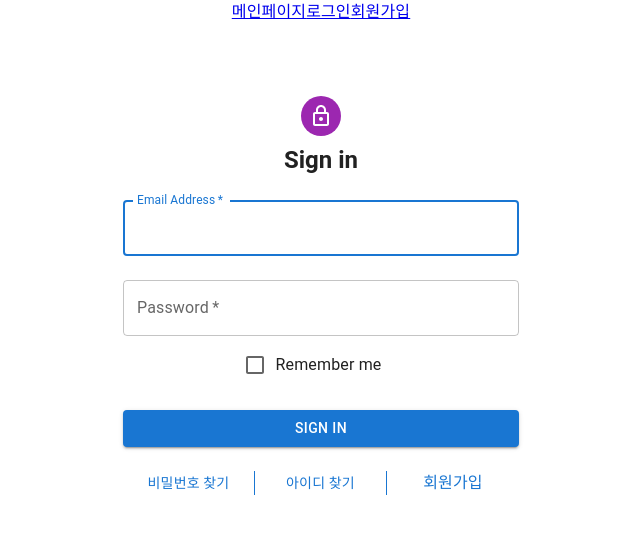
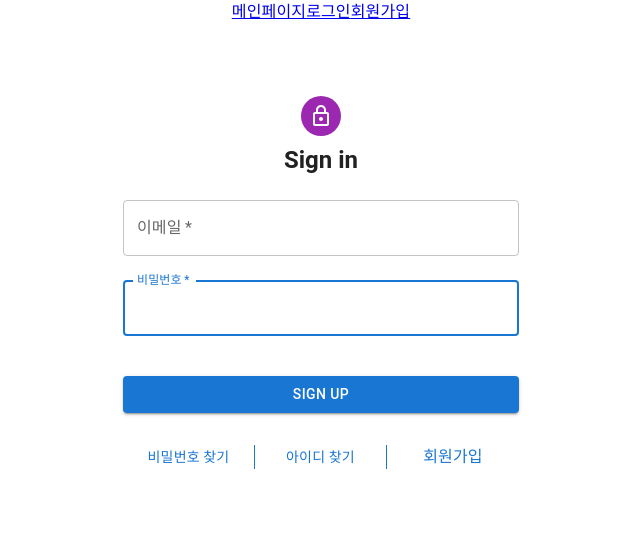
Before and after one commit to shindaehyuk/TaleTogether, a React (Create React App) app in the folder frontend/: page /login in a window 1280 px wide. Shown: the top 534 px of the page, without its empty margins (319-959 px from the left). Built offline with nearby package versions, Linux system fonts and the light colour scheme; the HTML template or start-up script is replaced by a standard one.

Commit message:
updateform

```diff
--- a/frontend/src/page/Login.jsx
+++ b/frontend/src/page/Login.jsx
@@ -3,8 +3,6 @@ import Avatar from '@mui/material/Avatar';
 import Button from '@mui/material/Button';
 import CssBaseline from '@mui/material/CssBaseline';
 import TextField from '@mui/material/TextField';
-import FormControlLabel from '@mui/material/FormControlLabel';
-import Checkbox from '@mui/material/Checkbox';
 import Link from '@mui/material/Link';
 import Grid from '@mui/material/Grid';
 import Box from '@mui/material/Box';
@@ -12,26 +10,28 @@ import LockOutlinedIcon from '@mui/icons-material/LockOutlined';
 import Typography from '@mui/material/Typography';
 import Container from '@mui/material/Container';
 import { createTheme, ThemeProvider } from '@mui/material/styles';
+import { useForm } from 'react-hook-form';
+import CircularProgress from '@mui/material/CircularProgress';
 import { useState } from 'react';
+import { useNavigate } from 'react-router-dom';
 
 const defaultTheme = createTheme();
 
 export default function SignIn() {
-  const [input, setInput] = useState({
-    email: '',
-    password: '',
-  });
+  const [isLoading, setIsLoading] = useState(false);
+  const navigate = useNavigate();
 
-  const changeHandler = (e) => {
-    setInput({
-      ...input,
-      [e.target.id]: e.target.value,
-    });
-  };
+  const {
+    register,
+    handleSubmit,
+    formState: { errors },
+  } = useForm();
 
-  const handleSubmit = (event) => {
-    event.preventDefault();
-    console.log(input);
+  const onSubmit = (event) => {
+    setIsLoading(true);
+    setTimeout(() => {
+      navigate('/');
+    }, 2000); // 로그인 후 메인페이지로 이동
   };
 
   return (
@@ -54,33 +54,33 @@ export default function SignIn() {
             <b>Sign in</b>
           </Typography>
 
-          <Box component="form" onSubmit={handleSubmit} sx={{ mt: 1 }}>
+          <Box component="form" noValidate onSubmit={handleSubmit(onSubmit)} sx={{ mt: 1 }}>
             <TextField
               margin="normal"
               required
               fullWidth
-              id="email"
-              label="Email Address"
-              name="email"
-              autoComplete="email"
+              label="이메일"
               autoFocus
-              onChange={changeHandler}
+              {...register('email', {
+                required: true,
+              })}
+              error={!!errors.email}
             />
             <TextField
               margin="normal"
               required
               fullWidth
-              name="password"
-              label="Password"
+              label="비밀번호"
               type="password"
-              id="password"
-              autoComplete="current-password"
-              onChange={changeHandler}
+              autoFocus
+              {...register('password', {
+                required: true,
+              })}
+              error={!!errors.password}
             />
 
-            <FormControlLabel control={<Checkbox value="remember" color="primary" />} label="Remember me" />
-            <Button type="submit" fullWidth variant="contained" sx={{ mt: 3, mb: 3 }}>
-              Sign In
+            <Button disabled={isLoading} type="submit" fullWidth variant="contained" sx={{ mt: 4, mb: 4 }}>
+              {isLoading ? <CircularProgress size={24} /> : 'Sign up'}
             </Button>
 
             <Grid container>
--- a/frontend/src/page/Signup.jsx
+++ b/frontend/src/page/Signup.jsx
@@ -3,27 +3,25 @@ import Avatar from '@mui/material/Avatar';
 import Button from '@mui/material/Button';
 import CssBaseline from '@mui/material/CssBaseline';
 import TextField from '@mui/material/TextField';
-import FormControlLabel from '@mui/material/FormControlLabel';
-import Checkbox from '@mui/material/Checkbox';
 import Link from '@mui/material/Link';
 import Grid from '@mui/material/Grid';
 import Box from '@mui/material/Box';
+import { Alert, Snackbar } from '@mui/material';
 import LockOutlinedIcon from '@mui/icons-material/LockOutlined';
 import Typography from '@mui/material/Typography';
 import Container from '@mui/material/Container';
 import { createTheme, ThemeProvider } from '@mui/material/styles';
+import CircularProgress from '@mui/material/CircularProgress';
+import { useForm } from 'react-hook-form';
 import { useState } from 'react';
-import { useForm } from 'react-hook-form';
+import { useNavigate } from 'react-router-dom';
 
 const defaultTheme = createTheme();
 
 export default function SignUp() {
-  const [input, setInput] = useState({
-    email: '',
-    nickname: '',
-    password: '',
-    checkPassword: '',
-  });
+  const [isLoading, setIsLoading] = useState(false);
+  const [open, setOpen] = useState(false);
+  const navigate = useNavigate();
 
   const {
     register,
@@ -32,15 +30,19 @@ export default function SignUp() {
     formState: { errors },
   } = useForm();
 
-  const changeHandler = (event) => {
-    setInput({
-      ...input,
-      [event.target.id]: event.target.value,
-    });
-  };
-  const onSubmit = (event) => {
-    // event.preventDefault();
-    console.log(event);
+  const onSubmit = (data) => {
+    setIsLoading(true);
+
+    setTimeout(() => {
+      setIsLoading(false);
+      setOpen(true);
+    }, 2000); // 2초 후에 프로그레스 바가 사라짐
+
+    setTimeout(() => {
+      navigate('/login');
+    }, 4000); // 4초 후에 로그인 페이지로 이동
+
+    console.log(data);
   };
 
   return (
@@ -55,6 +57,12 @@ export default function SignUp() {
             alignItems: 'center',
           }}
         >
+          <Snackbar open={open} autoHideDuration={4000} anchorOrigin={{ vertical: 'top', horizontal: 'center' }}>
+            <Alert severity="success" sx={{ width: '100%' }}>
+              회원가입이 완료되었습니다. 로그인 페이지로 이동합니다.
+            </Alert>
+          </Snackbar>
+
           <Avatar sx={{ m: 1, bgcolor: 'secondary.main' }}>
             <LockOutlinedIcon />
           </Avatar>
@@ -67,18 +75,14 @@ export default function SignUp() {
             <Grid container spacing={2}>
               <Grid item xs={12} sm={6}>
                 <TextField
-                  // autoComplete="given-name"
-                  // name="email"
                   required
                   fullWidth
-                  // id="email"
                   label="이메일"
                   autoFocus
-                  onChange={changeHandler}
                   {...register('email', {
                     required: true,
                     pattern: {
-                      value: /^[A-Z0-9._%+-]+@[A-Z0-9.-]+\.[A-Z]{2,4}$/,
+                      value: /^[A-Z0-9._%+-]+@[A-Z0-9.-]+\.[A-Z]{2,4}$/i,
                       message: '이메일형식이 아닙니다.',
                     },
                   })}
@@ -90,14 +94,12 @@ export default function SignUp() {
                 <TextField
                   required
                   fullWidth
-                  id="nickname"
                   label="닉네임"
-                  name="nickname"
                   {...register('nickname', {
                     required: true,
                     pattern: {
                       value: /^[a-zA-Zㄱ-힣0-9-_.]{2,12}$/,
-                      message: '*한글, 영문, 특수문자를 (- _ .) 포함한 4 ~ 12글자',
+                      message: '*한글, 영문, 특수문자를 (- _ .) 포함한 2 ~ 12글자',
                     },
                   })}
                   error={!!errors.nickname}
@@ -109,7 +111,7 @@ export default function SignUp() {
                   fullWidth
                   label="비밀번호"
                   type="password"
-                  autoComplete="new-password"
+                  required
                   {...register('password', {
                     required: true,
                     pattern: {
@@ -125,17 +127,25 @@ export default function SignUp() {
                 <TextField
                   required
                   fullWidth
-                  name="checkPassword"
+                  type="password"
                   label="비밀번호 확인"
-                  type="checkPassword"
-                  id="checkPassword"
-                  autoComplete="new-password"
+                  {...register('checkpw', {
+                    required: true,
+                    validate: (value) => {
+                      if (value !== watch('password')) {
+                        return '비밀번호가 같지 않습니다.';
+                      }
+                      return true;
+                    },
+                  })}
+                  error={!!errors.checkpw}
+                  helperText={errors.checkpw?.message}
                 />
               </Grid>
             </Grid>
 
-            <Button type="submit" fullWidth variant="contained" sx={{ mt: 4, mb: 4 }}>
-              Sign Up
+            <Button disabled={isLoading} type="submit" fullWidth variant="contained" sx={{ mt: 4, mb: 4 }}>
+              {isLoading ? <CircularProgress size={24} /> : 'Sign up'}
             </Button>
 
             <Grid container justifyContent="flex-end">
```
